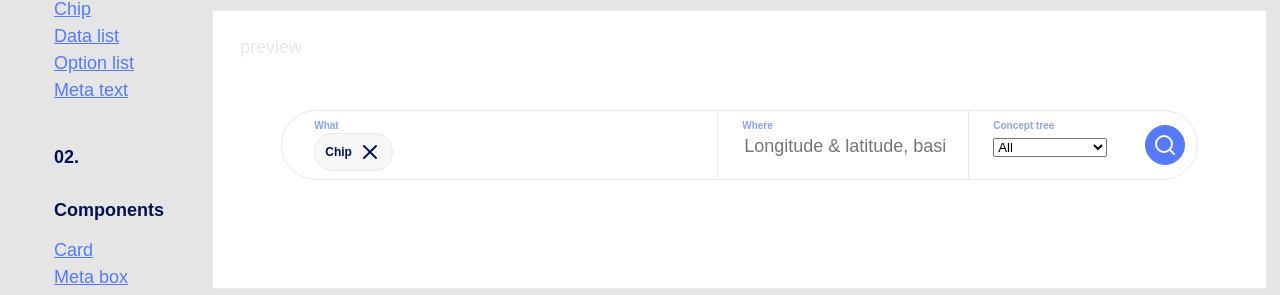
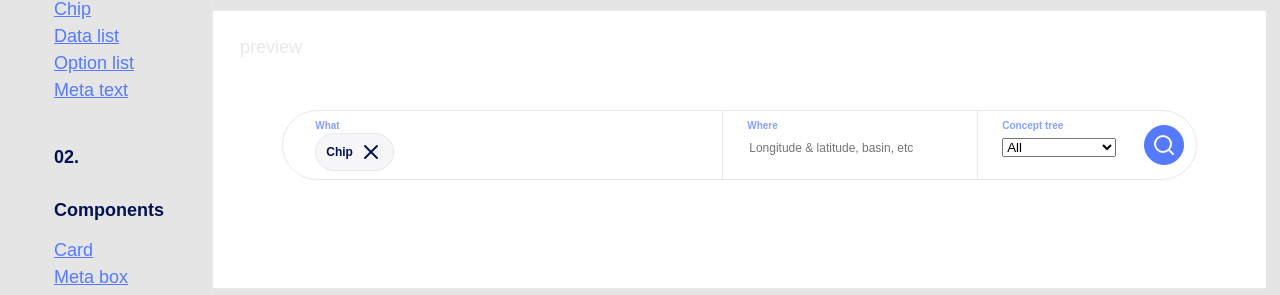
Before and after one commit to jimthoburn/fathomnet-ui, a Jekyll site: the page built from elements/chip.markdown, in a window 1280 px wide. Shown: the part 537-832 px from the top of the page. Built offline with Jekyll 4.4.1, drawn with Linux system fonts in a browser that asks for light colours; some web fonts are replaced.

Commit message:
Adjust explore header font size

```diff
--- a/components/search-box.css
+++ b/components/search-box.css
@@ -19,6 +19,7 @@
 
   max-width: 100%;
   width: calc(915 * var(--font-size-basis));
+  box-sizing: border-box;
 }
 
 .search-box__list {
@@ -34,10 +35,16 @@
 
 .search-box__item:nth-of-type(1) {
   flex-basis: calc(435 * var(--font-size-basis));
+  flex-grow: 1;
 }
 
 .search-box__item:nth-of-type(2) {
   flex-basis: calc(250 * var(--font-size-basis));
+  flex-grow: 1;
+}
+
+.search-box__item:nth-of-type(3) {
+  flex-grow: 1;
 }
 
 .search-box__label {
--- a/css/scratch-pad.css
+++ b/css/scratch-pad.css
@@ -121,8 +121,13 @@ body {
 
 /* Search box */
 .text-field {
-  font-size: inherit;
   font-family: inherit;
+
+  /* .label-2 */
+  font-size: var(--font-size-12);
+  line-height: var(--line-height-base-14);
+  font-weight: var(--font-weight-regular);
+
   width: 100%;
 }
 
```
